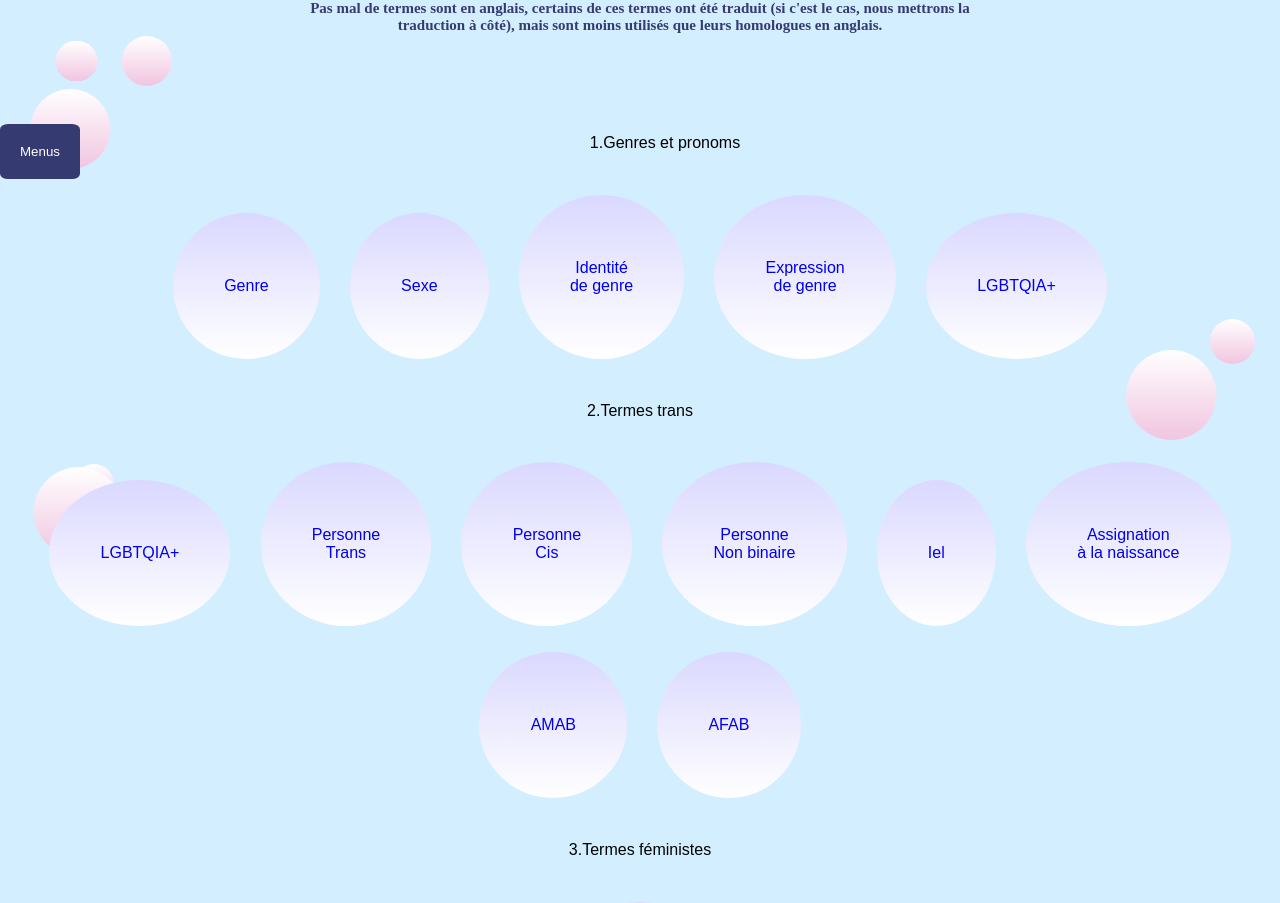
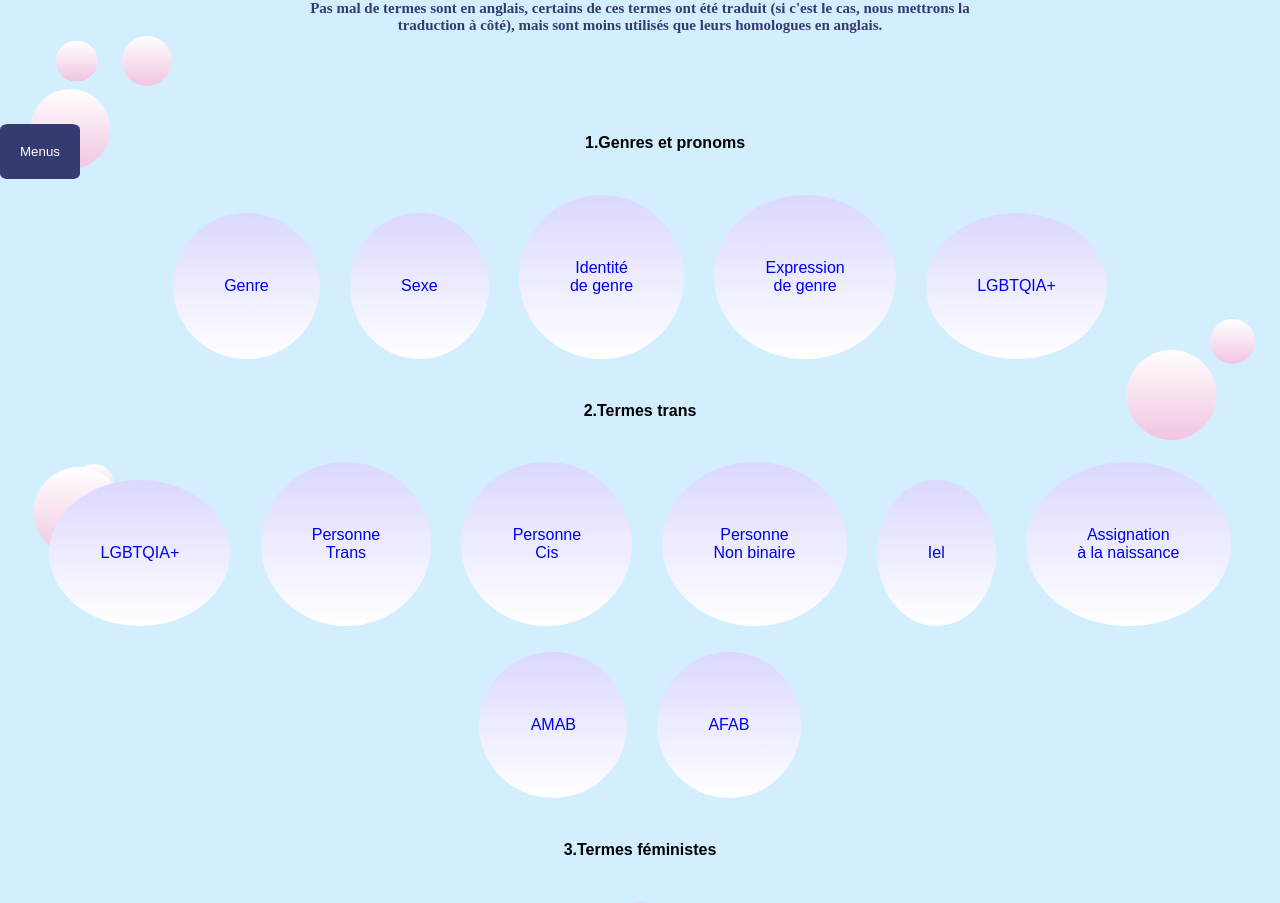
Before and after one commit to Floramvs/SAE, a PHP site: page /informer.php in a window 1280 px wide. Shown: the part 225-1128 px from the top of the page. Run offline with PHP 8.4, Linux system fonts and the light colour scheme.

Commit message:
v2 16/01

```diff
--- a/informer.php
+++ b/informer.php
@@ -25,17 +25,17 @@
         </div>
     </section>
 
-        <p id="genres et pronoms">1.Genres et pronoms</p>
+        <p class="titre" id="genres et pronoms">1.Genres et pronoms</p>
         <?php foreach ($lexique_genres_pronoms as $mot) : ?>
             <div class="mot"><a href="<?= $mot['lien'] ?>"><?= $mot['terme'] ?></a></div>
         <?php endforeach ?>
 
-        <p id="termes trans">2.Termes trans</p>
+        <p class="titre" id="termes trans">2.Termes trans</p>
         <?php foreach ($lexique_termes_trans as $mot) : ?>
             <div class="mot"><a href="<?= $mot['lien'] ?>"><?= $mot['terme'] ?></a></div>
         <?php endforeach ?>
 
-        <p id="termes feministes">3.Termes féministes</p>
+        <p class="titre" id="termes feministes">3.Termes féministes</p>
         <?php foreach ($lexique_termes_feministes as $mot) : ?>
             <div class="mot"><a href="<?= $mot['lien'] ?>"><?= $mot['terme'] ?></a></div>
         <?php endforeach ?>
--- a/public/css/evenements.css
+++ b/public/css/evenements.css
@@ -23,6 +23,10 @@ H1{
     font-family:Autour one, Arial, sans-serif;
     color:#353a71;
     margin-top:150px;
+}
+
+main a:hover{
+  color: #353a71;
 }
 
 .affiche{
--- a/public/css/informer.css
+++ b/public/css/informer.css
@@ -67,6 +67,10 @@ a{
   text-decoration: none;
 }
 
+.titre{
+    font-weight: bold;
+}
+
 .mot {
   display: inline-block;
   margin: 1%;
```
